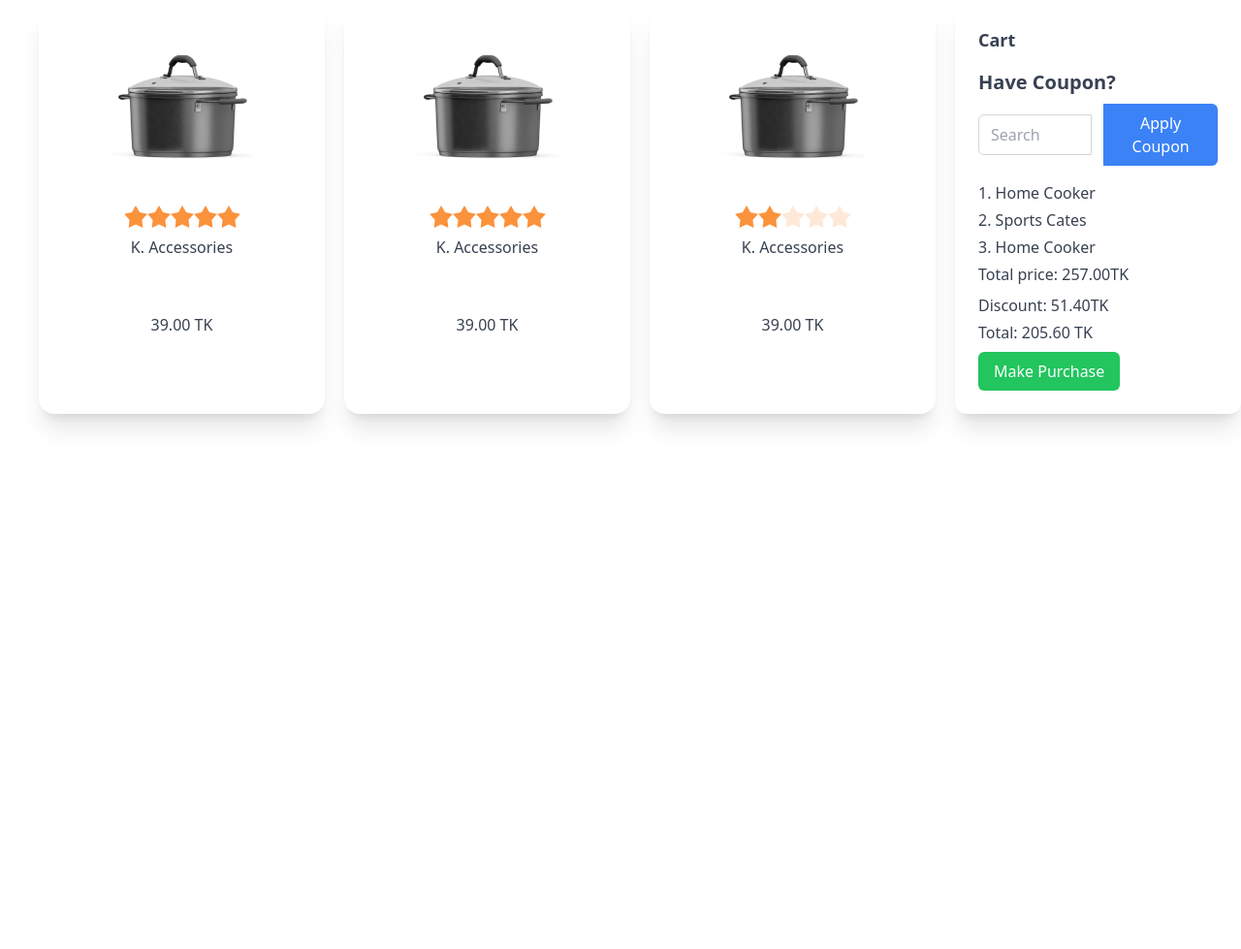
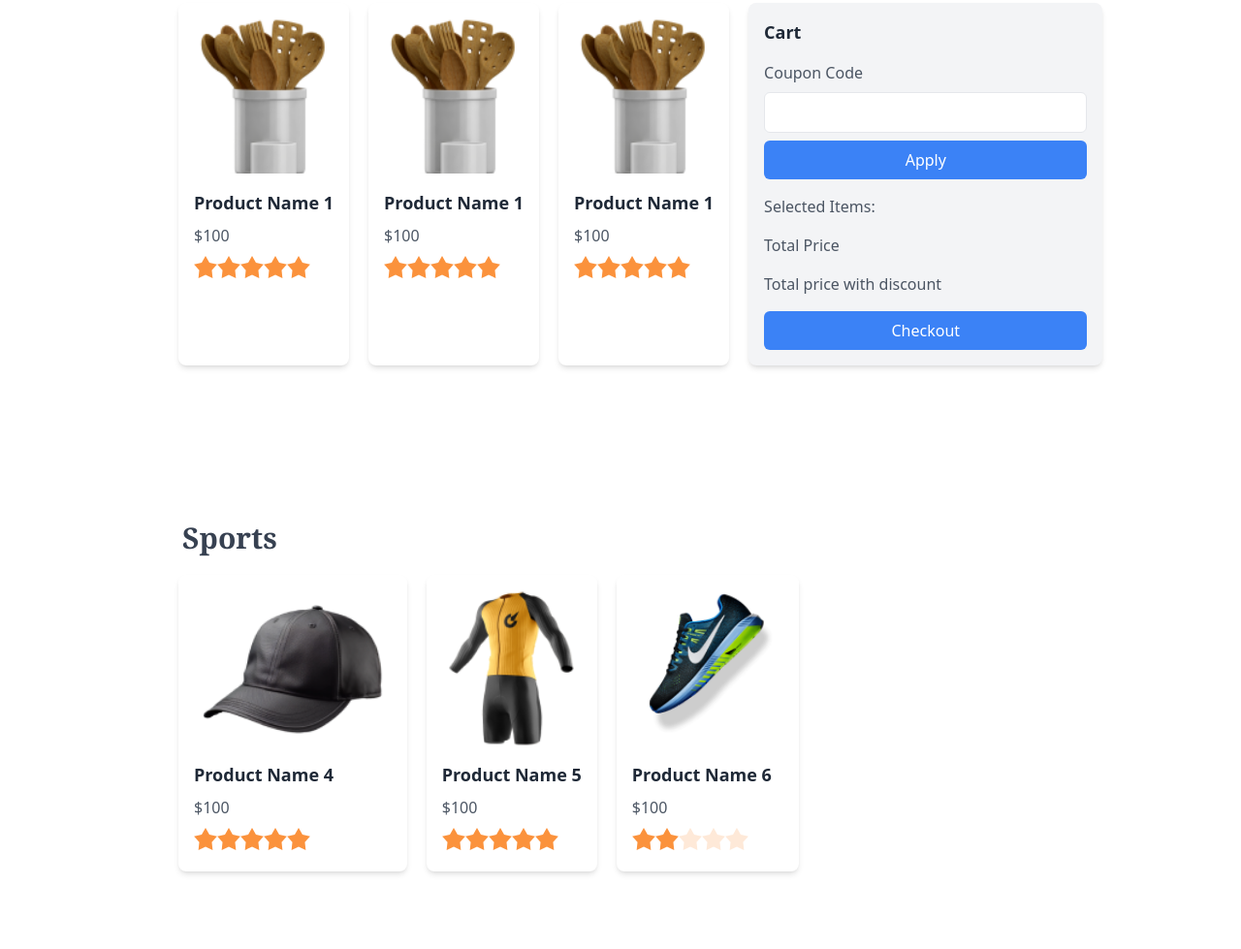
Before and after one commit to sksabbir2234/Javascript, a browser extension: page assignmnet/index.html in a window 1280 px wide. Shown: the part 933-1912 px from the top of the page at 97% size. Before the commit the page ends 1440 px from the top, so only its background shows below. Drawn offline with nearby package versions, Linux system fonts and the light colour scheme.

Commit message:
script add

```diff
--- a/assignmnet/index.html
+++ b/assignmnet/index.html
@@ -12,33 +12,32 @@
 
 <body>
   <header>
-    <div class="min-h-screen hero bg-base-200">
+    <div class="min-h-screen bg-white hero bg-base-200">
       <div class="flex-col hero-content lg:flex-row-reverse">
         <img src="images/Summer 1.png" class="max-w-sm rounded-lg shadow-2xl" />
         <div>
-          <h1 class="text-5xl font-bold">Box Office News!</h1>
-          <p class="py-6">Provident cupiditate voluptatem et in. Quaerat fugiat ut assumenda excepturi exercitationem
-            quasi. In deleniti eaque aut repudiandae et a id nisi.</p>
-          <button class="btn btn-primary">Get Started</button>
+          <p class="py-6">---SALE FEVER---</p>
+          <h3 class="mb-5 text-5xl font-bold">Purchase TK 200 <br/> or above  & get 20% off</h3>
+
+          <p>Use Promo Code <span class="text-center color-[#FFF] ">SELL200</span> </p>
         </div>
       </div>
     </div>
   </header>
 
-  <main>
+  <main class="bg-white">
 
-    <section class="py-12 text-gray-700 bg-white sm:py-16 lg:py-20">
-      <div class="max-w-md ml-11">
+    <section class="py-12 text-gray-700 bg-white ml-36 sm:py-16 lg:py-20">
+      <div class="max-w-md ml-11" ">
         <h2 class="font-serif text-2xl font-bold sm:text-3xl">Kitchenware</h2>
       </div>
 
       <div class="flex gap-5 mt-5 ml-10">
-        <div class="shadow-xl card w-96 bg-base-100">
-          <figure class="px-10 pt-10">
-            <img src="/images/prod3.png" alt="Shoes" class="rounded-xl" />
-          </figure>
-          <div class="items-center text-center card-body">
-            <h2 class="card-title">
+
+        <div class="p-4 bg-white rounded-lg shadow-md" onclick="handleClick(this)" >
+          <img src="images/prod1.png" alt="Product Image" class="object-cover w-full h-40 mb-4 rounded-md">
+          <h2 class="mb-2 text-lg font-semibold text-gray-800">Product Name 1</h2>
+          <p class="mb-2 text-gray-600 " >$100</p>
           <div class="rating">
             <input type="radio" name="rating-2" class="bg-orange-400 mask mask-star-2" />
             <input type="radio" name="rating-2" class="bg-orange-400 mask mask-star-2" checked />
@@ -46,18 +45,12 @@
             <input type="radio" name="rating-2" class="bg-orange-400 mask mask-star-2" />
             <input type="radio" name="rating-2" class="bg-orange-400 mask mask-star-2" />
           </div>
-            </h2>
-            <p class="text-center">K. Accessories</p>
-            <p class="text-center">39.00 TK</p>
+        </div>
 
-          </div>
-        </div>
-        <div class="shadow-xl card w-96 bg-base-100">
-          <figure class="px-10 pt-10">
-            <img src="/images/prod3.png" alt="Shoes" class="rounded-xl" />
-          </figure>
-          <div class="items-center text-center card-body">
-            <h2 class="card-title">
+        <div class="p-4 bg-white rounded-lg shadow-md" onclick="handleClick(this)" >
+          <img src="images/prod1.png" alt="Product Image" class="object-cover w-full h-40 mb-4 rounded-md">
+          <h2 class="mb-2 text-lg font-semibold text-gray-800">Product Name 1</h2>
+          <p class="mb-2 text-gray-600 " >$100</p>
           <div class="rating">
             <input type="radio" name="rating-2" class="bg-orange-400 mask mask-star-2" />
             <input type="radio" name="rating-2" class="bg-orange-400 mask mask-star-2" checked />
@@ -65,18 +58,12 @@
             <input type="radio" name="rating-2" class="bg-orange-400 mask mask-star-2" />
             <input type="radio" name="rating-2" class="bg-orange-400 mask mask-star-2" />
           </div>
-            </h2>
-            <p class="text-center">K. Accessories</p>
-            <p class="text-center">39.00 TK</p>
+        </div>
 
-          </div>
-        </div>
-        <div class="shadow-xl card w-96 bg-base-100">
-          <figure class="px-10 pt-10">
-            <img src="/images/prod3.png" alt="Shoes" class="rounded-xl" />
-          </figure>
-          <div class="items-center text-center card-body">
-            <h2 class="card-title">
+        <div class="p-4 bg-white rounded-lg shadow-md" onclick="handleClick(this)" >
+          <img src="images/prod1.png" alt="Product Image" class="object-cover w-full h-40 mb-4 rounded-md">
+          <h2 class="mb-2 text-lg font-semibold text-gray-800">Product Name 1</h2>
+          <p class="mb-2 text-gray-600 " >$100</p>
           <div class="rating">
             <input type="radio" name="rating-2" class="bg-orange-400 mask mask-star-2" />
             <input type="radio" name="rating-2" class="bg-orange-400 mask mask-star-2" checked />
@@ -84,49 +71,110 @@
             <input type="radio" name="rating-2" class="bg-orange-400 mask mask-star-2" />
             <input type="radio" name="rating-2" class="bg-orange-400 mask mask-star-2" />
           </div>
-            </h2>
-            <p class="text-center">K. Accessories</p>
-            <p class="text-center">39.00 TK</p>
+        </div>
 
+        <div class="w-1/3 p-4 bg-gray-100 rounded-lg shadow-md">
+          <h2 class="mb-4 text-lg font-semibold text-gray-800">Cart</h2>
+
+          <!-- Coupon Input -->
+          <div class="mb-4">
+            <label for="coupon" class="block mb-2 text-gray-600">Coupon Code</label>
+            <input type="text" id="coupon" class="w-full px-3 py-2 text-white border rounded-md focus:ring focus:ring-blue-300">
+            <!-- Apply button -->
+            <button class="w-full py-2 mt-2 text-white bg-blue-500 rounded-md hover:bg-blue-600" id="btn-apply-coupon" onclick="discountPrice()">Apply</button>
+          </div>
+
+          <!-- Selected Items -->
+          <div class="mb-4">
+            <p class="mb-2 text-gray-600">Selected Items:</p>
+            <ul id="selected-items"></ul>
+          </div>
+
+          <!-- Total Price -->
+          <div class="mb-4">
+            <p class="mb-2 text-gray-600">Total Price</p>
+            <p class="text-lg font-semibold" id="total"></p>
+          </div>
+
+          <!-- Total Price with Discount -->
+          <div class="mb-4">
+            <p class="mb-2 text-gray-600">Total price with discount</p>
+            <p class="text-lg font-semibold text-green-600" id="discount-price"></p>
+          </div>
+
+
+
+          <!-- Checkout Button -->
+          <button class="w-full py-2 text-white bg-blue-500 rounded-md hover:bg-blue-600" id="btn-checkout">Checkout</button>
+
+
+          <input type="checkbox" id="my_modal_6" class="modal-toggle" />
+          <div class="modal">
+              <div class="modal-box">
+                  <h3 class="text-lg font-bold">Hello!</h3>
+                  <p class="py-4">This modal works with a hidden checkbox!</p>
+                  <div class="modal-action">
+                      <label for="my_modal_6" class="btn">Close!</label>
+                  </div>
               </div>
         </div>
 
+      </div>
 
-        <div class="w-96">
-          <div class="p-6 shadow-xl bg-base-100 rounded-xl">
-            <h3 class="mb-4 text-lg font-semibold">Cart</h3>
-            <div class="mb-4">
-              <h2 class="mb-2 text-xl font-bold">
-                Have Coupon?
-              </h2>
-              <div class="flex items-center space-x-3">
-                <input type="text" placeholder="Search"
-                  class="w-1/2 px-3 py-2 border border-gray-300 rounded-l-md focus:outline-none focus:ring focus:border-blue-300" />
-                <button
-                  class="w-1/2 px-4 py-2 text-white bg-blue-500 rounded-r-md hover:bg-blue-600 focus:outline-none focus:ring focus:border-blue-300">
-                  Apply Coupon
-                </button>
+    </section>
+
+    <section class="py-12 text-gray-700 bg-white sm:py-16 lg:py-20 ml-36">
+      <div class="max-w-md ml-11" >
+        <h2 class="font-serif text-2xl font-bold sm:text-3xl">Sports</h2>
+      </div>
+
+      <div class="flex gap-5 mt-5 ml-10">
+
+        <div class="p-4 bg-white rounded-lg shadow-md" onclick="handleClick(this)"  >
+          <img src="images/prod4.png" alt="Product Image" class="object-cover w-full h-40 mb-4 rounded-md">
+          <h2 class="mb-2 text-lg font-semibold text-gray-800">Product Name 4</h2>
+          <p class="mb-2 text-gray-600">$100</p>
+          <div class="rating">
+            <input type="radio" name="rating-2" class="bg-orange-400 mask mask-star-2" />
+            <input type="radio" name="rating-2" class="bg-orange-400 mask mask-star-2" checked />
+            <input type="radio" name="rating-2" class="bg-orange-400 mask mask-star-2" />
+            <input type="radio" name="rating-2" class="bg-orange-400 mask mask-star-2" />
+            <input type="radio" name="rating-2" class="bg-orange-400 mask mask-star-2" />
           </div>
         </div>
-            <p class="mb-1">1. Home Cooker</p>
-            <p class="mb-1">2. Sports Cates</p>
-            <p class="mb-1">3. Home Cooker</p>
-            <p class="mb-2">Total price: 257.00TK</p>
-            <p class="mb-1">Discount: 51.40TK</p>
-            <p class="mb-2">Total: 205.60 TK</p>
-            <button
-              class="px-4 py-2 text-white bg-green-500 rounded-md hover:bg-green-600 focus:outline-none focus:ring focus:border-blue-300">
-              Make Purchase
-            </button>
+        <div class="p-4 bg-white rounded-lg shadow-md" onclick="handleClick(this)"  >
+          <img src="images/prod5.png" alt="Product Image" class="object-cover w-full h-40 mb-4 rounded-md">
+          <h2 class="mb-2 text-lg font-semibold text-gray-800">Product Name 5</h2>
+          <p class="mb-2 text-gray-600">$100</p>
+          <div class="rating">
+            <input type="radio" name="rating-2" class="bg-orange-400 mask mask-star-2" />
+            <input type="radio" name="rating-2" class="bg-orange-400 mask mask-star-2" checked />
+            <input type="radio" name="rating-2" class="bg-orange-400 mask mask-star-2" />
+            <input type="radio" name="rating-2" class="bg-orange-400 mask mask-star-2" />
+            <input type="radio" name="rating-2" class="bg-orange-400 mask mask-star-2" />
+          </div>
+        </div>
+        <div class="p-4 bg-white rounded-lg shadow-md" onclick="handleClick(this)"  >
+          <img src="images/prod6.png" alt="Product Image" class="object-cover w-full h-40 mb-4 rounded-md">
+          <h2 class="mb-2 text-lg font-semibold text-gray-800">Product Name 6</h2>
+          <p class="mb-2 text-gray-600">$100</p>
+          <div class="rating">
+            <input type="radio" name="rating-2" class="bg-orange-400 mask mask-star-2" />
+            <input type="radio" name="rating-2" class="bg-orange-400 mask mask-star-2" checked />
+            <input type="radio" name="rating-2" class="bg-orange-400 mask mask-star-2" />
+            <input type="radio" name="rating-2" class="bg-orange-400 mask mask-star-2" />
+            <input type="radio" name="rating-2" class="bg-orange-400 mask mask-star-2" />
           </div>
         </div>
 
 
       </div>
-      </div>
+
     </section>
+
+
   </main>
 
 
-  <source src="script.js" type="">
+  <script src="script.js"></script>
 </body>
--- a/assignmnet/script.js
+++ b/assignmnet/script.js
@@ -0,0 +1,56 @@
+let total = 0;
+
+function handleClick(element) {
+  var parentDiv = element;
+
+  var productNameNode = parentDiv.querySelector('.text-gray-800');
+  var productName = productNameNode.textContent;
+
+  const selectedItemContainer = document.getElementById("selected-items");
+  const li = document.createElement("li");
+  li.innerText = productName;
+  selectedItemContainer.appendChild(li);
+
+  var priceNode = parentDiv.querySelector('.text-gray-600');
+  var priceText = priceNode.textContent;
+  var price = parseFloat(priceText.substring(1));
+
+  total = total + price;
+
+  const totalPriceContainer = document.getElementById("total");
+  totalPriceContainer.innerText = '$' + total.toFixed(2);
+}
+
+var productDiv = document.querySelector('.p-4');
+productDiv.addEventListener('click', function(event) {
+  if (event.target === this) {
+    handleClick(this);
+  }
+});
+
+document.getElementById("coupon").addEventListener("input", function() {
+  var discountButton = document.getElementById("btn-apply-coupon");
+  var couponCode = this.value;
+  if (couponCode === "SELL200") {
+    discountButton.disabled = false;
+  } else {
+    discountButton.disabled = true;
+  }
+});
+
+document.getElementById("btn-apply-coupon").addEventListener("click", function() {
+  var couponCode = document.getElementById("coupon").value;
+  if (couponCode === "SELL200") {
+    discountPrice();
+  }
+});
+
+function discountPrice() {
+  var discountPercentage = 0.2; // 20% discount
+  var totalPriceContainer = document.getElementById("total");
+  var discountPriceContainer = document.getElementById("discount-price");
+
+  var discountedTotal = total * (1 - discountPercentage);
+
+  discountPriceContainer.innerText = '$' + discountedTotal.toFixed(2);
+}
```
Lines whose indentation alone changed are shown as unchanged.
